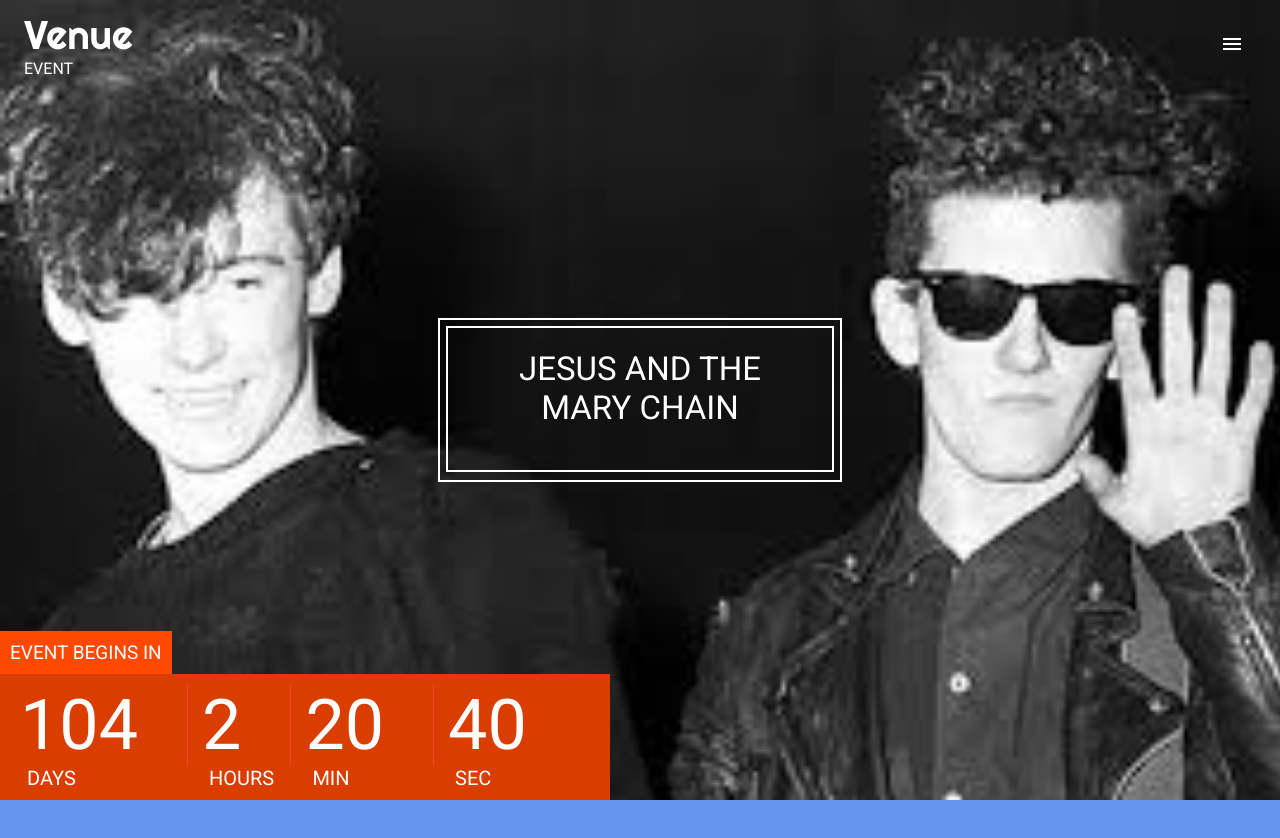
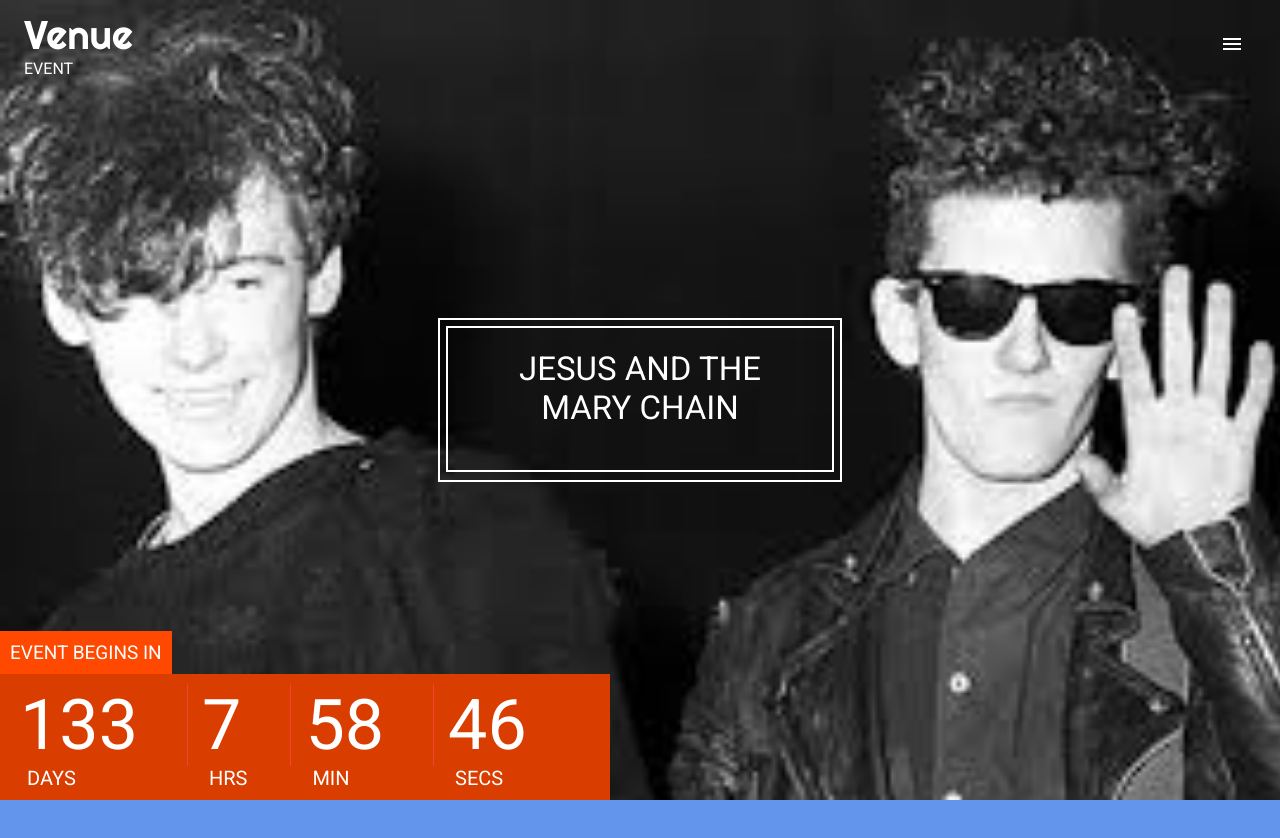
Before and after one commit to timmlaxton/Gig, a React (Create React App) app: page / in a window 1280 px wide. Shown: the top 838 px of the page. Built offline with nearby package versions, Linux system fonts and the light colour scheme.

Commit message:
countdown counting down

```diff
--- a/src/components/featured/CountDown.js
+++ b/src/components/featured/CountDown.js
@@ -4,8 +4,38 @@
 class CountDown extends Component {
 
     state = {
+        deadline: 'July, 30, 2020',
+        days: '0',
+        hours:'0',
+        minutes: '0',
+        secons: '0'
 
     }
+
+getTimeUntil(deadline){
+    const time = Date.parse(deadline) - Date.parse(new Date());
+    if(time < 0) {
+
+    }else {
+        const seconds = Math.floor((time/1000)%60);
+        const minutes = Math.floor((time/1000/60)%60);
+        const hours = Math.floor((time/(1000*60*60))%24);
+        const days = Math.floor(time/(1000*60*60*24));
+
+        this.setState({
+            days,
+            hours,
+            minutes,
+            seconds
+        })
+    }
+}
+
+    componentDidMount(){
+        setInterval(()=> this.getTimeUntil(this.state.deadline), 1000)
+    }
+
+
 
     render() {
         return (
@@ -18,7 +48,7 @@
                 <div className="countdown_bottom">
                 <div className="countdown_item">
                 <div className="countdown_time">
-                    104
+                    {this.state.days}
                 </div>
                 <div className="countdown_tag">
                     Days
@@ -26,15 +56,15 @@
                      </div>
                 <div className="countdown_item">
                     <div className="countdown_time">
-                        2
+                    {this.state.hours}
                     </div>
                     <div className="countdown_tag">
-                        Hours
+                        Hrs
                     </div>
                     </div>
                     <div className="countdown_item">
                     <div className="countdown_time">
-                        20
+                    {this.state.minutes}
                     </div>
                     <div className="countdown_tag">
                         Min
@@ -42,10 +72,10 @@
                 </div>
                 <div className="countdown_item">
                     <div className="countdown_time">
-                    40
+                    {this.state.seconds}
                 </div>
                 <div className="countdown_tag">
-                Sec
+                Secs
                 </div>
                 </div>
             </div>
```
